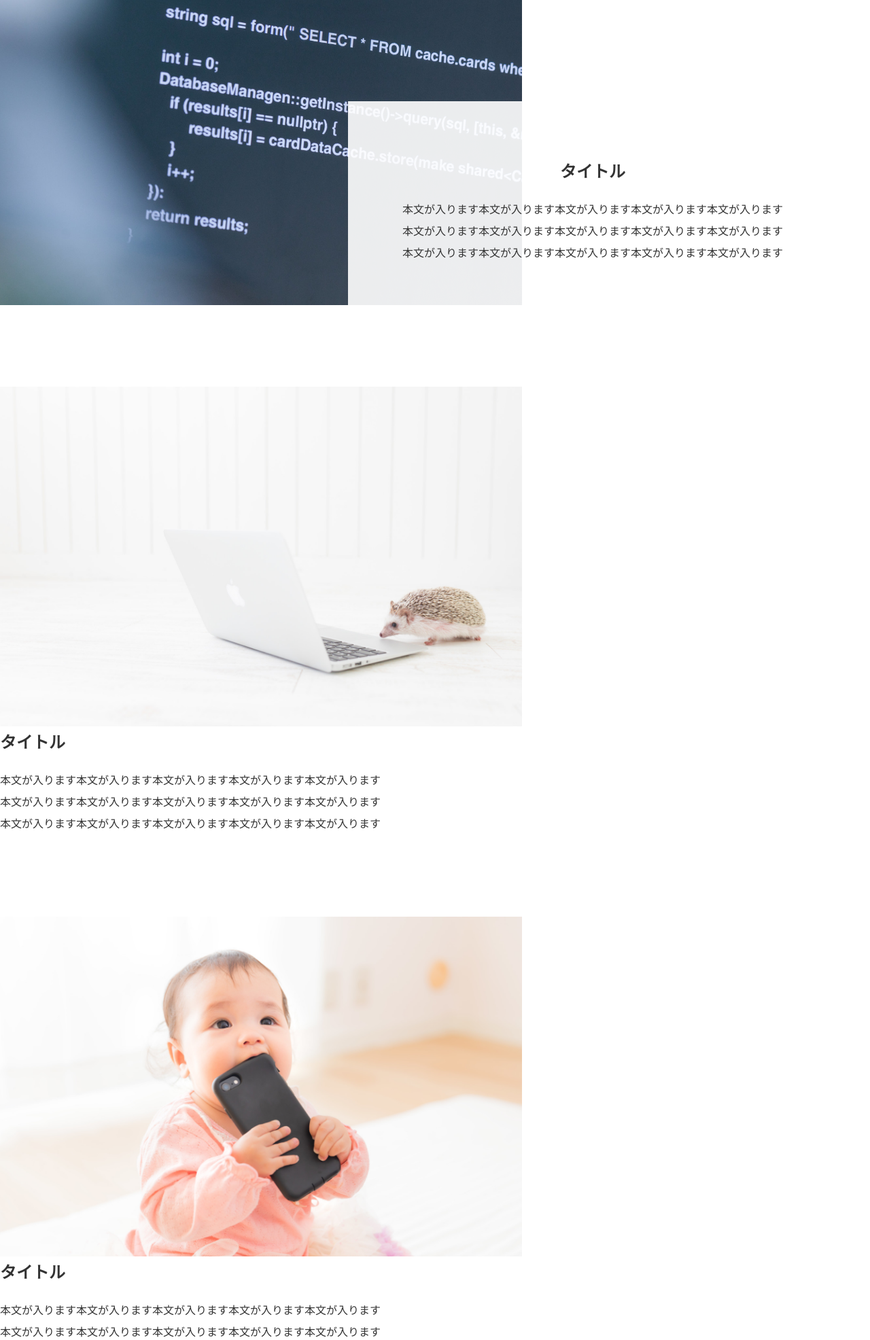
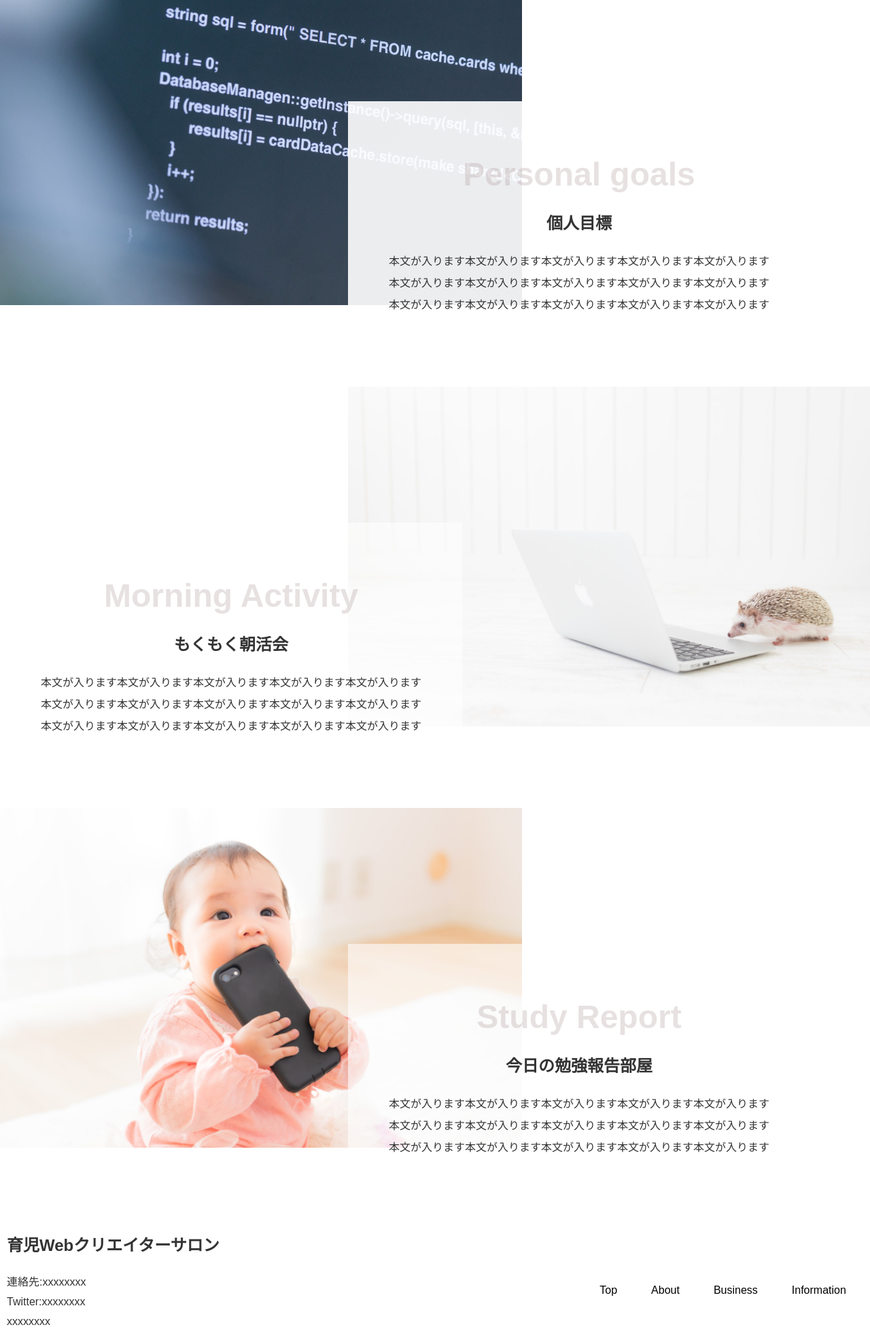
Before and after one commit to Kyrieee-ops/overview, a PHP site: page /work.html in a window 1280 px wide; the page is wider, and only the part inside the window is pictured. Shown: the part 491-2463 px from the top of that part at 68% size. Run offline with PHP 8.4, Linux system fonts and the light colour scheme.

Commit message:
活動内容ページ完成

```diff
--- a/Sass/style.css
+++ b/Sass/style.css
@@ -273,6 +273,7 @@ footer ul li {
 }
 
 /* ========= work-description01(サブビジュアル) ========== */
+/*左側の指定*/
 .work-description01 {
   margin-bottom: 120px;
 }
@@ -289,6 +290,7 @@ footer ul li {
      object-fit: cover;
 }
 
+/*右側の指定*/
 .work-description01 {
   /*--------変数宣言--------*/
   /*--------/変数宣言-------*/
@@ -300,15 +302,23 @@ footer ul li {
   top: 40%;
   left: 40%;
   color: #333;
-  padding: 80px;
+  padding: 60px;
   z-index: 2;
 }
 
-.work-description01 h2 {
+.work-description01 dd h2 {
   text-align: center;
 }
 
+.work-description01 dd h2::before {
+  content: 'Personal goals';
+  color: rgba(175, 157, 157, 0.3);
+  font-size: 2em;
+  display: block;
+}
+
 /* ========= work-description02(サブビジュアル) ========== */
+/*右側の指定*/
 .work-description02 {
   margin-bottom: 120px;
 }
@@ -316,7 +326,15 @@ footer ul li {
 .work-description02 dl {
   width: 100%;
   position: relative;
-  right: 0;
+}
+
+.work-description02 dl dt {
+  display: -webkit-box;
+  display: -ms-flexbox;
+  display: flex;
+  -webkit-box-pack: end;
+      -ms-flex-pack: end;
+          justify-content: flex-end;
 }
 
 .work-description02 dl dt img {
@@ -326,17 +344,74 @@ footer ul li {
      object-fit: cover;
 }
 
+/*左側の指定*/
+.work-description02 {
+  /*--------変数宣言--------*/
+  /*--------/変数宣言-------*/
+}
+
+.work-description02 dd {
+  background-color: rgba(255, 255, 255, 0.6);
+  color: #333;
+  position: absolute;
+  padding: 60px;
+  top: 40%;
+  z-index: 2;
+}
+
+.work-description02 dd h2 {
+  text-align: center;
+}
+
+.work-description02 dd h2::before {
+  content: 'Morning Activity';
+  color: rgba(175, 157, 157, 0.3);
+  font-size: 2em;
+  display: block;
+}
+
+/*左側の指定*/
 .work-description03 {
+  margin-bottom: 120px;
+}
+
+.work-description03 dl {
   width: 100%;
   position: relative;
   right: 0;
 }
 
-.work-description03 dt img {
+.work-description03 dl dt img {
   width: 60%;
   height: 500px;
   -o-object-fit: cover;
      object-fit: cover;
+}
+
+/*右側の指定*/
+.work-description03 {
+  /*--------変数宣言--------*/
+  /*--------/変数宣言-------*/
+}
+
+.work-description03 dd {
+  position: absolute;
+  background-color: rgba(255, 255, 255, 0.6);
+  top: 40%;
+  left: 40%;
+  padding: 60px;
+}
+
+.work-description03 dd h2 {
+  text-align: center;
+  text-align: center;
+}
+
+.work-description03 dd h2::before {
+  content: 'Study Report';
+  color: rgba(175, 157, 157, 0.3);
+  font-size: 2em;
+  display: block;
 }
 
 .childcare-map {
--- a/Sass/style.scss
+++ b/Sass/style.scss
@@ -245,6 +245,7 @@ footer {
     line-height: 1.5em;
 }
 /* ========= work-description01(サブビジュアル) ========== */
+/*左側の指定*/
 .work-description01 {
     margin-bottom: 120px;
     dl{
@@ -257,11 +258,12 @@ footer {
         }
     }
 }
-
+/*右側の指定*/
 .work-description01 {
     /*--------変数宣言--------*/
     $bgcolor_rgbwhite: rgba(255,255,255,0.9);
     $f_color_black: #333;
+    $f_color_gray: rgba(175, 157, 157, 0.3);
     /*--------/変数宣言-------*/
     dd {
         background-color: $bgcolor_rgbwhite;
@@ -270,16 +272,72 @@ footer {
         left: 40%;
         color: $f_color_black;
         //ddの余白
-    padding: 80px;
+        padding: 60px;
         z-index: 2;
-    }
         h2 {
             text-align: center;
+            //疑似要素
+            &::before {
+                content: 'Personal goals';
+                color: $f_color_gray;
+                font-size: 2em;
+                //改行
+                display: block;
+            }
+
         }
     }
 
+}
+
 /* ========= work-description02(サブビジュアル) ========== */
+/*右側の指定*/
 .work-description02 {
+    margin-bottom: 120px;
+    dl {
+        width: 100%;
+        position: relative;
+        dt {
+            display: flex;
+            justify-content: flex-end;
+            img {
+                width: 60%;
+                height: 500px;
+                object-fit: cover;
+            }
+        }
+    }
+}
+/*左側の指定*/
+.work-description02 {
+    /*--------変数宣言--------*/
+    $bgcolor_rgbwhite: rgba(255,255,255,0.6);
+    $f_color_black: #333;
+    $f_color_gray: rgba(175, 157, 157, 0.3);
+    /*--------/変数宣言-------*/
+    dd {
+        background-color: $bgcolor_rgbwhite;
+        color: $f_color_black;
+        position: absolute;
+        padding: 60px;
+        top: 40%;
+        z-index: 2;
+        h2 {
+            text-align: center;
+            //疑似要素
+            &::before {
+                content: 'Morning Activity';
+                color: $f_color_gray;
+                font-size: 2em;
+                //改行
+                display: block;
+            }
+        }
+    }
+
+}
+/*左側の指定*/
+.work-description03 {
     margin-bottom: 120px;
     dl {
         width: 100%;
@@ -292,15 +350,31 @@ footer {
         }
     }
 }
-
+/*右側の指定*/
 .work-description03 {
-    width: 100%;
-    position: relative;
-    right: 0;
-    dt img {
-        width: 60%;
-        height: 500px;
-        object-fit: cover;
+    /*--------変数宣言--------*/
+    $bgcolor_rgbwhite: rgba(255,255,255,0.6);
+    $f_color_black: #333;
+    $f_color_gray: rgba(175, 157, 157, 0.3);
+    /*--------/変数宣言-------*/
+    dd {
+        position: absolute;
+        background-color: $bgcolor_rgbwhite;
+        top: 40%;
+        left: 40%;
+        padding: 60px;
+        h2 {
+            text-align: center;
+            text-align: center;
+            //疑似要素
+            &::before {
+                content: 'Study Report';
+                color: $f_color_gray;
+                font-size: 2em;
+                //改行
+                display: block;
+            }
+        }
     }
 }
 
--- a/work.html
+++ b/work.html
@@ -38,7 +38,7 @@
         <dl>
             <dt><img src="images/work_1.jpg" alt="ソースコード公開"></dt>
             <dd>
-            <h2>タイトル</h2>
+            <h2>個人目標</h2>
             <p>本文が入ります本文が入ります本文が入ります本文が入ります本文が入ります<br>
             本文が入ります本文が入ります本文が入ります本文が入ります本文が入ります<br>
             本文が入ります本文が入ります本文が入ります本文が入ります本文が入ります<br></p>
@@ -50,7 +50,7 @@
         <dl>
             <dt><img src="images/work_2.jpg" alt="ハリネズミエンジニア"></dt>
             <dd>
-            <h2>タイトル</h2>
+            <h2>もくもく朝活会</h2>
             <p>本文が入ります本文が入ります本文が入ります本文が入ります本文が入ります<br>
             本文が入ります本文が入ります本文が入ります本文が入ります本文が入ります<br>
             本文が入ります本文が入ります本文が入ります本文が入ります本文が入ります<br></p>
@@ -62,7 +62,7 @@
         <dl>
             <dt><img src="images/work_3.jpg" alt="スマホを持つ赤ちゃん"></dt>
             <dd>
-            <h2>タイトル</h2>
+            <h2>今日の勉強報告部屋</h2>
             <p>本文が入ります本文が入ります本文が入ります本文が入ります本文が入ります<br>
             本文が入ります本文が入ります本文が入ります本文が入ります本文が入ります<br>
             本文が入ります本文が入ります本文が入ります本文が入ります本文が入ります<br></p>
```
Also changed, not shown: 1 other file. Lines whose indentation alone changed are shown as unchanged.
